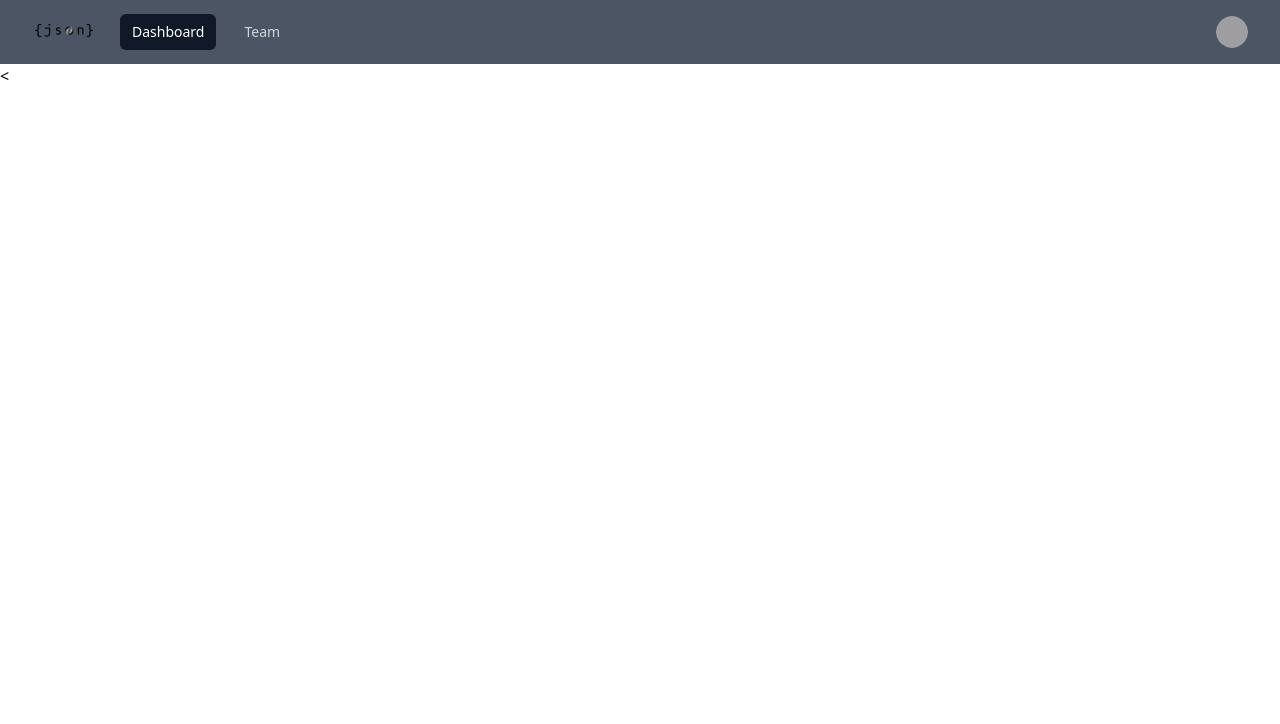
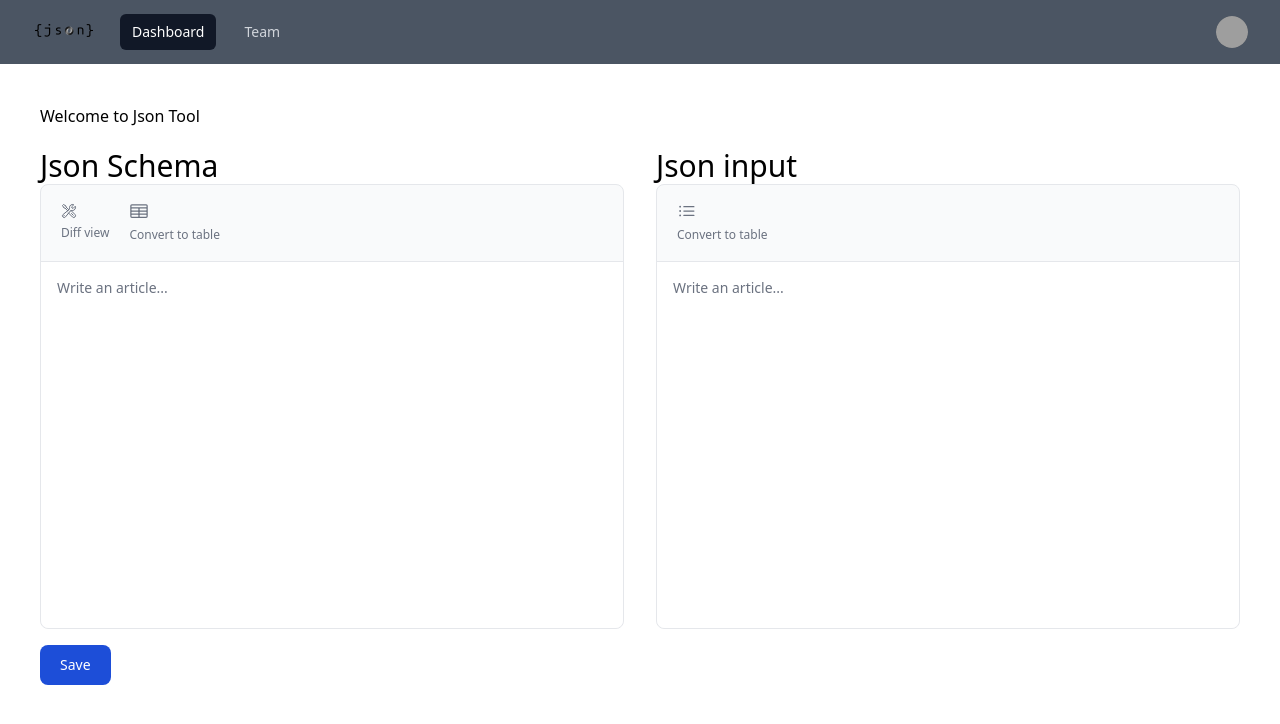
Before and after one commit to YurashB/json-tool-front, a Vue app: page / in a window 1280 px wide. Shown: the top 724 px of the page. Built offline with nearby package versions, Linux system fonts and the light colour scheme; grey boxes are pictures that could not be loaded.

Commit message:
add main

```diff
--- a/src/App.vue
+++ b/src/App.vue
@@ -1,15 +1,8 @@
 <template>
-  <nav-bar/>
-  <
+  <router-view></router-view>
 </template>
 
 <script>
-import NavBar from "@/components/navbar/NavBar.vue";
-import SignInPage from "@/components/auth/SignInPage.vue";
-
-export default {
-  components: {SignInPage, NavBar}
-}
 </script>
 
 <style>
--- a/src/components/navbar/NavBar.vue
+++ b/src/components/UI/NavBar.vue
@@ -13,7 +13,7 @@
         </div>
         <div class="flex flex-1 items-center justify-center sm:items-stretch sm:justify-start">
           <div class="flex flex-shrink-0 items-center">
-            <img class="h-8 w-auto" src="@/assets/logo.png" alt="Your Company" />
+            <img class="h-8 w-auto" src="../../assets/logo.png" alt="Your Company" />
           </div>
           <div class="hidden sm:ml-6 sm:block">
             <div class="flex space-x-4">
@@ -83,6 +83,7 @@ const isAuth = false;
 
 <script>
 export default {
+  name: 'nav-bar',
   props: {
     isAuth: true
   }
--- /dev/null
+++ b/src/components/UI/forms/JsonInput.vue
@@ -0,0 +1,41 @@
+<template>
+  <div>
+    <h2 class="text-3xl">Json input</h2>
+    <div class="mb-4 border border-gray-200 rounded-lg bg-gray-50 dark:bg-gray-700 dark:border-gray-600">
+      <div class="flex items-center justify-between px-3 py-2 border-b dark:border-gray-600">
+        <div
+            class="flex flex-wrap items-center divide-gray-200 sm:divide-x sm:rtl:divide-x-reverse dark:divide-gray-600">
+          <div class="flex items-center space-x-1 rtl:space-x-reverse sm:pe-4">
+            <button type="button"
+                    class="p-2 text-gray-500 rounded cursor-pointer hover:text-gray-900 hover:bg-gray-100 dark:text-gray-400 dark:hover:text-white dark:hover:bg-gray-600">
+              <svg xmlns="http://www.w3.org/2000/svg" fill="none" viewBox="0 0 24 24" stroke-width="1.5" stroke="currentColor" class="w-5 h-5">
+                <path stroke-linecap="round" stroke-linejoin="round" d="M8.25 6.75h12M8.25 12h12m-12 5.25h12M3.75 6.75h.007v.008H3.75V6.75zm.375 0a.375.375 0 11-.75 0 .375.375 0 01.75 0zM3.75 12h.007v.008H3.75V12zm.375 0a.375.375 0 11-.75 0 .375.375 0 01.75 0zm-.375 5.25h.007v.008H3.75v-.008zm.375 0a.375.375 0 11-.75 0 .375.375 0 01.75 0z" />
+              </svg>
+              <span class="text-xs">Convert to table</span>
+            </button>
+          </div>
+        </div>
+      </div>
+      <div class="px-4 py-2 bg-white rounded-b-lg dark:bg-gray-800">
+        <label for="editor" class="sr-only">Publish post</label>
+        <div class="line-numbers">
+          <span></span>
+        </div>
+        <textarea id="editor" rows="8"
+                  class="block w-full px-0 text-sm text-gray-800 bg-white border-0 dark:bg-gray-800 focus:ring-0 dark:text-white dark:placeholder-gray-400"
+                  placeholder="Write an article..." required></textarea>
+      </div>
+    </div>
+  </div>
+</template>
+
+<script>
+
+</script>
+
+<style scoped>
+textarea {
+  resize: none;
+  height: 350px;
+}
+</style>
--- /dev/null
+++ b/src/components/UI/forms/JsonSchemaInput.vue
@@ -0,0 +1,80 @@
+<template>
+  <div>
+    <h2 class="text-3xl">Json Schema</h2>
+    <div class="mb-4 border border-gray-200 rounded-lg bg-gray-50 dark:bg-gray-700 dark:border-gray-600">
+      <div class="flex items-center justify-between px-3 py-2 border-b dark:border-gray-600">
+        <div
+            class="flex flex-wrap items-center divide-gray-200 sm:divide-x sm:rtl:divide-x-reverse dark:divide-gray-600">
+          <div class="flex items-center space-x-1 rtl:space-x-reverse sm:pe-4">
+            <button type="button"
+                    class="p-2 text-gray-500 rounded cursor-pointer hover:text-gray-900 hover:bg-gray-100 dark:text-gray-400 dark:hover:text-white dark:hover:bg-gray-600">
+              <svg xmlns="http://www.w3.org/2000/svg" fill="none" viewBox="0 0 24 24" stroke-width="1.5"
+                   stroke="currentColor" class="w-4 h-4">
+                <path stroke-linecap="round" stroke-linejoin="round"
+                      d="M11.42 15.17L17.25 21A2.652 2.652 0 0021 17.25l-5.877-5.877M11.42 15.17l2.496-3.03c.317-.384.74-.626 1.208-.766M11.42 15.17l-4.655 5.653a2.548 2.548 0 11-3.586-3.586l6.837-5.63m5.108-.233c.55-.164 1.163-.188 1.743-.14a4.5 4.5 0 004.486-6.336l-3.276 3.277a3.004 3.004 0 01-2.25-2.25l3.276-3.276a4.5 4.5 0 00-6.336 4.486c.091 1.076-.071 2.264-.904 2.95l-.102.085m-1.745 1.437L5.909 7.5H4.5L2.25 3.75l1.5-1.5L7.5 4.5v1.409l4.26 4.26m-1.745 1.437l1.745-1.437m6.615 8.206L15.75 15.75M4.867 19.125h.008v.008h-.008v-.008z"/>
+              </svg>
+              <span class="text-xs">Diff view</span>
+            </button>
+            <button type="button"
+                    class="p-2 text-gray-500 rounded cursor-pointer hover:text-gray-900 hover:bg-gray-100 dark:text-gray-400 dark:hover:text-white dark:hover:bg-gray-600">
+              <svg xmlns="http://www.w3.org/2000/svg" fill="none" viewBox="0 0 24 24" stroke-width="1.5"
+                   stroke="currentColor" class="w-5 h-5">
+                <path stroke-linecap="round" stroke-linejoin="round"
+                      d="M3.375 19.5h17.25m-17.25 0a1.125 1.125 0 01-1.125-1.125M3.375 19.5h7.5c.621 0 1.125-.504 1.125-1.125m-9.75 0V5.625m0 12.75v-1.5c0-.621.504-1.125 1.125-1.125m18.375 2.625V5.625m0 12.75c0 .621-.504 1.125-1.125 1.125m1.125-1.125v-1.5c0-.621-.504-1.125-1.125-1.125m0 3.75h-7.5A1.125 1.125 0 0112 18.375m9.75-12.75c0-.621-.504-1.125-1.125-1.125H3.375c-.621 0-1.125.504-1.125 1.125m19.5 0v1.5c0 .621-.504 1.125-1.125 1.125M2.25 5.625v1.5c0 .621.504 1.125 1.125 1.125m0 0h17.25m-17.25 0h7.5c.621 0 1.125.504 1.125 1.125M3.375 8.25c-.621 0-1.125.504-1.125 1.125v1.5c0 .621.504 1.125 1.125 1.125m17.25-3.75h-7.5c-.621 0-1.125.504-1.125 1.125m8.625-1.125c.621 0 1.125.504 1.125 1.125v1.5c0 .621-.504 1.125-1.125 1.125m-17.25 0h7.5m-7.5 0c-.621 0-1.125.504-1.125 1.125v1.5c0 .621.504 1.125 1.125 1.125M12 10.875v-1.5m0 1.5c0 .621-.504 1.125-1.125 1.125M12 10.875c0 .621.504 1.125 1.125 1.125m-2.25 0c.621 0 1.125.504 1.125 1.125M13.125 12h7.5m-7.5 0c-.621 0-1.125.504-1.125 1.125M20.625 12c.621 0 1.125.504 1.125 1.125v1.5c0 .621-.504 1.125-1.125 1.125m-17.25 0h7.5M12 14.625v-1.5m0 1.5c0 .621-.504 1.125-1.125 1.125M12 14.625c0 .621.504 1.125 1.125 1.125m-2.25 0c.621 0 1.125.504 1.125 1.125m0 1.5v-1.5m0 0c0-.621.504-1.125 1.125-1.125m0 0h7.5"/>
+              </svg>
+              <span class="text-xs">Convert to table</span>
+            </button>
+          </div>
+        </div>
+      </div>
+      <div class="px-4 py-2 bg-white rounded-b-lg dark:bg-gray-800">
+        <label for="editor" class="sr-only">Publish post</label>
+        <div class="line-numbers">
+          <span></span>
+        </div>
+        <textarea id="editor" rows="8"
+                  class="block w-full px-0 text-sm text-gray-800 bg-white border-0 dark:bg-gray-800 focus:ring-0 dark:text-white dark:placeholder-gray-400"
+                  placeholder="Write an article..." required></textarea>
+      </div>
+    </div>
+  </div>
+</template>
+
+<script>
+
+export default {
+  data() {
+    return {
+      lineCount: 0,
+    }
+  },
+  watch:  {
+    lineCount(newLineCount) {
+
+    }
+  },
+  methods: {
+    addNumber() {
+      const textarea = document.querySelector('textarea')
+      const lineNumbers = document.querySelector('.line-numbers')
+      console.log(textarea);
+      console.log(lineNumbers)
+
+      textarea.addEventListener('keyup', event => {
+        const numberOfLines = event.target.value.split('\n').length
+
+        lineNumbers.innerHTML = Array(numberOfLines)
+            .fill('<span></span>')
+            .join('')
+      })
+    }
+  }
+}
+</script>
+
+<style scoped>
+textarea {
+  resize: none;
+  height: 350px;
+}
+</style>
--- /dev/null
+++ b/src/components/UI/index.js
@@ -0,0 +1,5 @@
+import NavBar from "@/components/UI/NavBar.vue";
+
+export default [
+    NavBar
+]
--- /dev/null
+++ b/src/components/pages/Main.vue
@@ -0,0 +1,35 @@
+<template>
+  <nav-bar></nav-bar>
+  <div class="main">
+    <h1 class="font-medium mb-5">Welcome to Json Tool</h1>
+
+    <div class="lg:columns-2 sm:columns-2 gap-8">
+      <json-schema-input/>
+      <json-input/>
+    </div>
+    <div>
+      <button type="button"
+              class="text-white bg-blue-700 hover:bg-blue-800 focus:ring-4 focus:ring-blue-300 font-medium rounded-lg text-sm px-5 py-2.5 me-2 mb-2 dark:bg-blue-600 dark:hover:bg-blue-700 focus:outline-none dark:focus:ring-blue-800">
+        Save
+      </button>
+    </div>
+  </div>
+</template>
+
+<script>
+
+import {defineComponent} from "vue";
+import JsonSchemaInput from "@/components/UI/forms/JsonSchemaInput.vue";
+import JsonInput from "@/components/UI/forms/JsonInput.vue"
+
+export default defineComponent({
+  components: {JsonSchemaInput, JsonInput}
+})
+</script>
+
+<style scoped>
+.main {
+  margin: 40px 40px 0 40px;
+  height: 100vh;
+}
+</style>
--- a/src/components/auth/SignInPage.vue
+++ b/src/components/pages/SignIn.vue
@@ -1,7 +1,7 @@
 <template>
   <div class="flex min-h-full flex-1 flex-col justify-center px-6 py-12 lg:px-8">
     <div class="sm:mx-auto sm:w-full sm:max-w-sm">
-      <img class="mx-auto h-12 w-auto" src="@/assets/logo.png" alt="Your Company"/>
+      <img class="mx-auto h-12 w-auto" src="../../assets/logo.png" alt="Your Company"/>
       <h2 class="mt-10 text-center text-2xl font-bold leading-9 tracking-tight text-gray-900">Sign in to your
         account</h2>
     </div>
--- /dev/null
+++ b/src/components/router/router.js
@@ -0,0 +1,21 @@
+import Main from "@/components/pages/Main.vue";
+import {createRouter, createWebHistory} from "vue-router";
+import SignIn from "@/components/pages/SignIn.vue";
+
+const routes = [
+    {
+        path: '/',
+        component: Main
+    },
+    {
+        path: '/sign-in',
+        component: SignIn
+    }
+]
+
+const router = createRouter({
+    history: createWebHistory(),
+    routes
+})
+
+export default router;
--- a/src/main.js
+++ b/src/main.js
@@ -1,5 +1,15 @@
-import { createApp } from 'vue'
+import {createApp} from 'vue'
 import App from './App.vue'
 import "@/assets/tailwind.css"
+import router from "@/components/router/router";
+import components from '@/components/UI'
 
-createApp(App).mount('#app')
+const app = createApp(App);
+
+components.forEach(component => {
+    app.component(component.name, component)
+})
+
+app
+    .use(router)
+    .mount('#app')
```
Also changed, not shown: src/components/UI/buttons/TableIcon.vue (added, +11 -0 lines).
